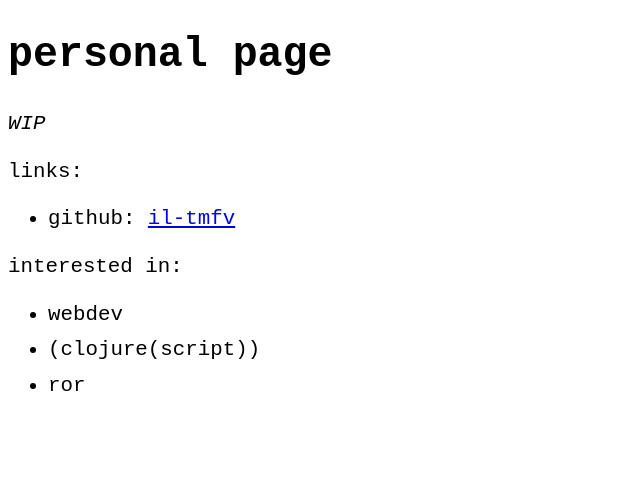
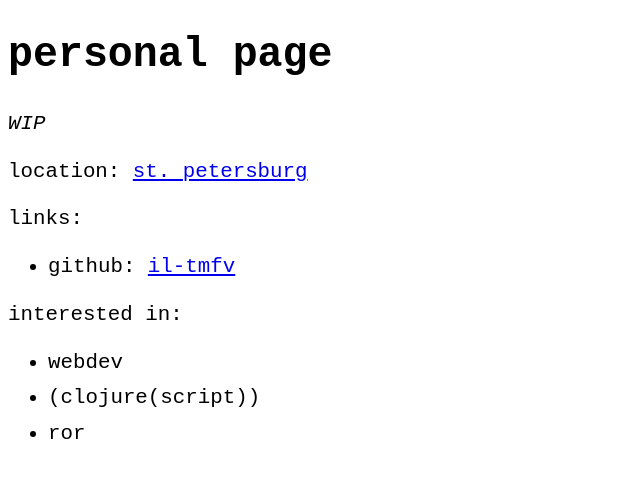
Before and after one commit to il-tmfv/il-tmfv.github.io, a Jekyll site: the page built from index.md, in a window 1280 px wide. Shown: the top 478 px of the page, without its empty margins (0-640 px from the left). Built offline with Jekyll 4.4.1, drawn with Linux system fonts in a browser that asks for light colours.

Commit message:
Add location

```diff
--- a/index.md
+++ b/index.md
@@ -7,6 +7,8 @@ title: Home
 
 _WIP_
 
+location: [st. petersburg](https://www.google.com/maps/place/St+Petersburg/@59.9392259,29.5342919,9z/data=!3m1!4b1!4m5!3m4!1s0x4696378cc74a65ed:0x6dc7673fab848eff!8m2!3d59.9310584!4d30.3609097)
+
 links:
   - github: [il-tmfv](https://github.com/il-tmfv)
 
```
